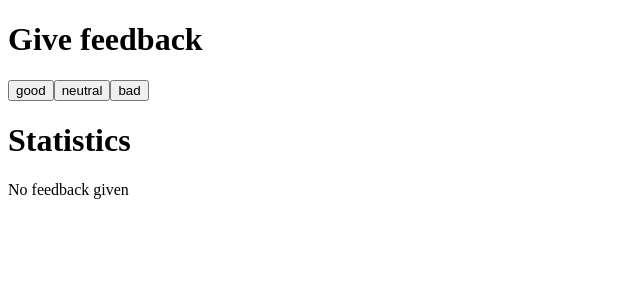
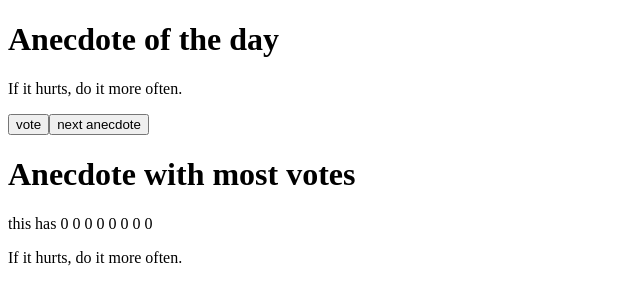
Before and after one commit to void-david/fullstackopen, a React (Vite) app: page / in a window 1280 px wide. Shown: the top 304 px of the page, without its empty margins (0-640 px from the left). Built offline with nearby package versions, Linux system fonts and the light colour scheme.

Commit message:
part 1 d done

```diff
--- a/src/App.jsx
+++ b/src/App.jsx
@@ -1,43 +1,48 @@
 import { useState } from 'react'
 
-const Button = ({onClick, text}) => {
-  return <button onClick={onClick}>{text}</button>
-}
 
-const Statistics = ({good, bad, neutral}) => {
-  if(good==0 && bad==0 && neutral==0){
-    return <p>No feedback given</p>
+
+const App = () => {
+  const anecdotes = [
+    'If it hurts, do it more often.',
+    'Adding manpower to a late software project makes it later!',
+    'The first 90 percent of the code accounts for the first 90 percent of the development time...The remaining 10 percent of the code accounts for the other 90 percent of the development time.',
+    'Any fool can write code that a computer can understand. Good programmers write code that humans can understand.',
+    'Premature optimization is the root of all evil.',
+    'Debugging is twice as hard as writing the code in the first place. Therefore, if you write the code as cleverly as possible, you are, by definition, not smart enough to debug it.',
+    'Programming without an extremely heavy use of console.log is same as if a doctor would refuse to use x-rays or blood tests when diagnosing patients.',
+    'The only way to go fast, is to go well.'
+  ]
+  const [votes, setVotes] = useState([0,0,0,0,0,0,0,0])
+
+  const [selected, setSelected] = useState(0)
+
+  const handleVote = (votes, selected) => {
+    const newVotes = votes.map((vote, index) =>{
+      if(index===selected){
+        return vote+1;
+      }
+      return vote;
+    })
+    setVotes(newVotes)
   }
 
-  return(
-    <>
-      <p>good: {good}</p>
-      <p>neutral: {neutral}</p>
-      <p>bad: {bad}</p>
-      <p>all: {good+neutral+bad}</p>
-      <p>Average: {(good-bad)/(good+bad+neutral)}</p>
-      <p>Positive: {good/(good+bad+neutral)}%</p>
-    </>
-  )
-}
-
-const App = () => {
-  // save clicks of each button to its own state
-  const [good, setGood] = useState(0)
-  const [neutral, setNeutral] = useState(0)
-  const [bad, setBad] = useState(0)
+  const handleNext = () => {
+    let max = 7;
+    let min = 0;
+    let random = Math.floor(Math.random() * (max - min + 1)) + min;
+    setSelected(random)
+  }
 
   return (
     <div>
-      <h1>Give feedback</h1>
-      <Button onClick={()=>setGood(good + 1)} text={'good'}/>
-      <Button onClick={()=>setNeutral(neutral + 1)} text={'neutral'}/>
-      <Button onClick={()=>setBad(bad + 1)} text={'bad'}/>
-
-
-      <h1>Statistics</h1>
-      <Statistics good={good} bad={bad} neutral={neutral}/>
-
+      <h1>Anecdote of the day</h1>
+      <p>{anecdotes[selected]}</p>
+      <button onClick={()=>handleVote(votes, selected)}>vote</button>
+      <button onClick={()=>handleNext()}>next anecdote</button>
+      <h1>Anecdote with most votes</h1>
+      <p>this has {votes.join(' ')}</p>
+      <p>{anecdotes[votes.indexOf(Math.max(...votes))]}</p>
     </div>
   )
 }
```
